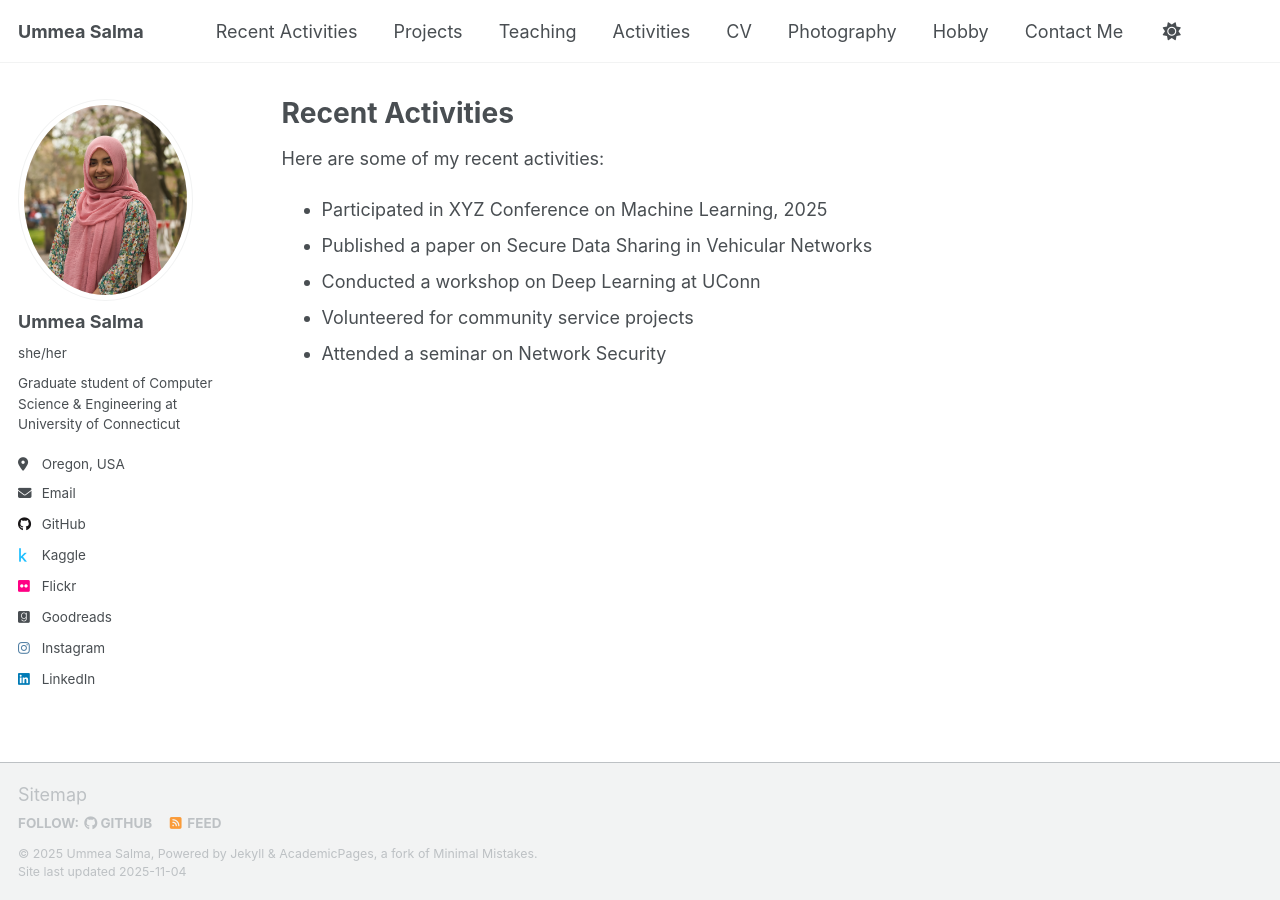
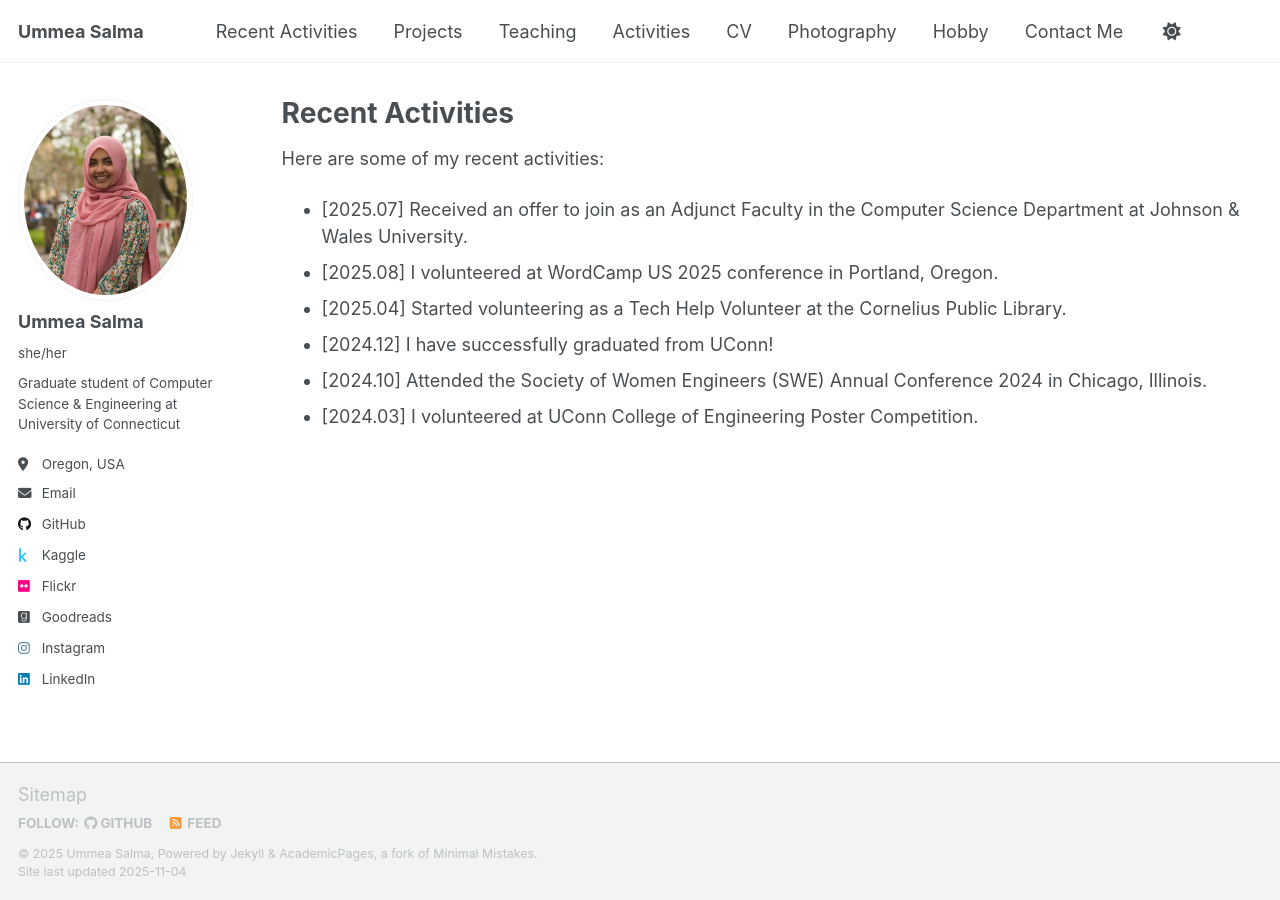
Before and after one commit to ummeasalma/ummeasalma.github.io, a Jekyll site: the page built from _pages/recentactivities.md, in a window 1280 px wide. Built offline with Jekyll 4.4.1, drawn with Linux system fonts in a browser that asks for light colours; a script that is not in the unit is left out.

Commit message:
Update recentactivities.md

```diff
--- a/_pages/recentactivities.md
+++ b/_pages/recentactivities.md
@@ -7,8 +7,9 @@ author_profile: true
 
 Here are some of my recent activities:
 
-- Participated in XYZ Conference on Machine Learning, 2025
-- Published a paper on Secure Data Sharing in Vehicular Networks
-- Conducted a workshop on Deep Learning at UConn
-- Volunteered for community service projects
-- Attended a seminar on Network Security
+- [2025.07] Received an offer to join as an Adjunct Faculty in the Computer Science Department at Johnson & Wales University.
+- [2025.08] I volunteered at WordCamp US 2025 conference in Portland, Oregon.
+- [2025.04] Started volunteering as a Tech Help Volunteer at the Cornelius Public Library.
+- [2024.12] I have successfully graduated from UConn!
+- [2024.10] Attended the Society of Women Engineers (SWE) Annual Conference 2024 in Chicago, Illinois.
+- [2024.03] I volunteered at UConn College of Engineering Poster Competition.
```
